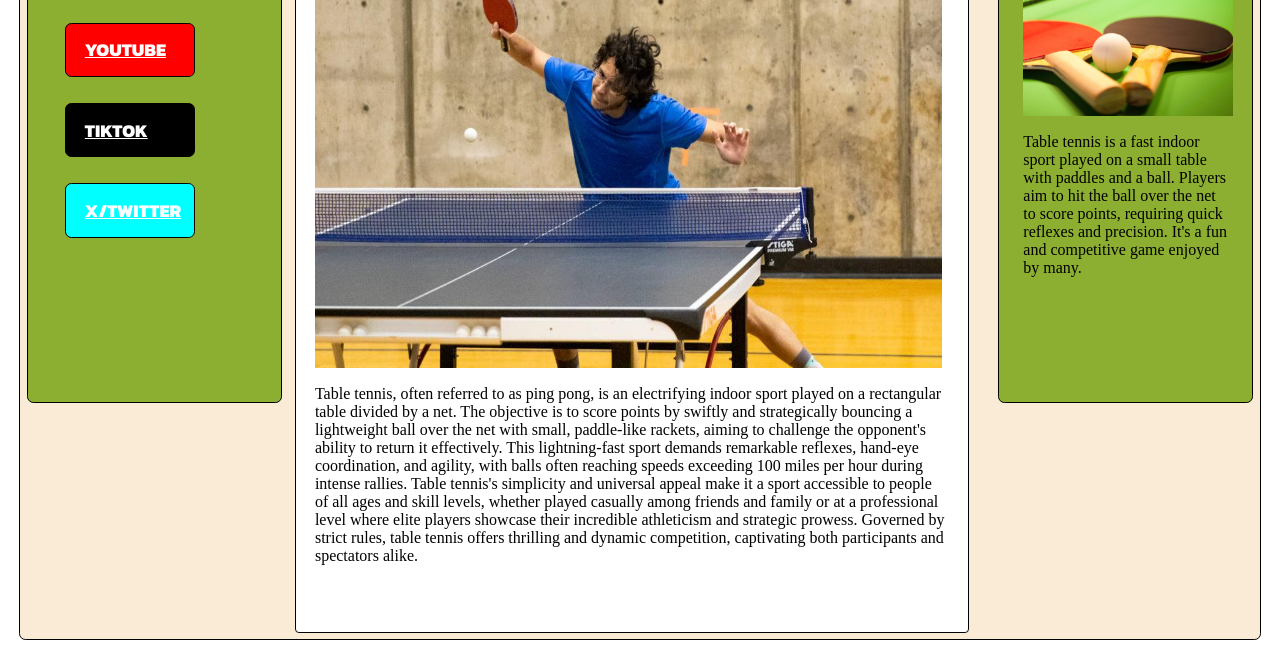
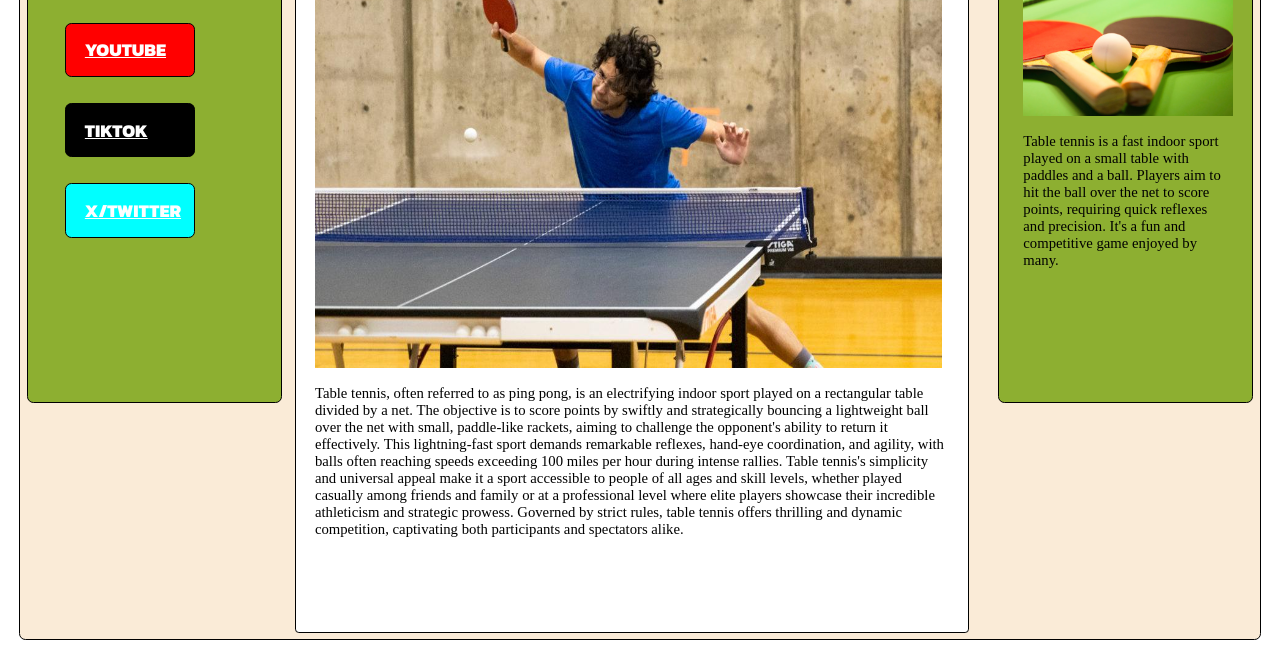
Before and after one commit to DenCzr/G1GFA1_Li_De_Marayag, a plain HTML site: page index.html in a window 1280 px wide. Shown: the part 209-862 px from the top of the page. Drawn offline with Linux system fonts and the light colour scheme.

Commit message:
Add files via upload

```diff
--- a/index.html
+++ b/index.html
@@ -37,7 +37,7 @@
         <div class="box_two">
             <div id="picntext">
                 <div class="pic2" id="pc1"><img src="images/ping pong smol pic.png" alt="racketpic"></div>
-                <div><p>Table tennis is a fast indoor sport played on a small table with paddles and a ball. Players aim to hit the ball over the net to score points, requiring quick reflexes and precision. It's a fun and competitive game enjoyed by many.</p></div>
+                <div class="para1" id="par1"><p>Table tennis is a fast indoor sport played on a small table with paddles and a ball. Players aim to hit the ball over the net to score points, requiring quick reflexes and precision. It's a fun and competitive game enjoyed by many.</p></div>
             </div>
         </div>
     </div>
--- a/style.css
+++ b/style.css
@@ -50,6 +50,14 @@
     height: 60vh;
     width: 19vw;
     border: .1vw solid black;
+}
+
+.para p{
+    font-size: 1.15vw;
+}
+
+.para1 p{
+    font-size: 1.15vw;
 }
 
 .links2{
```
